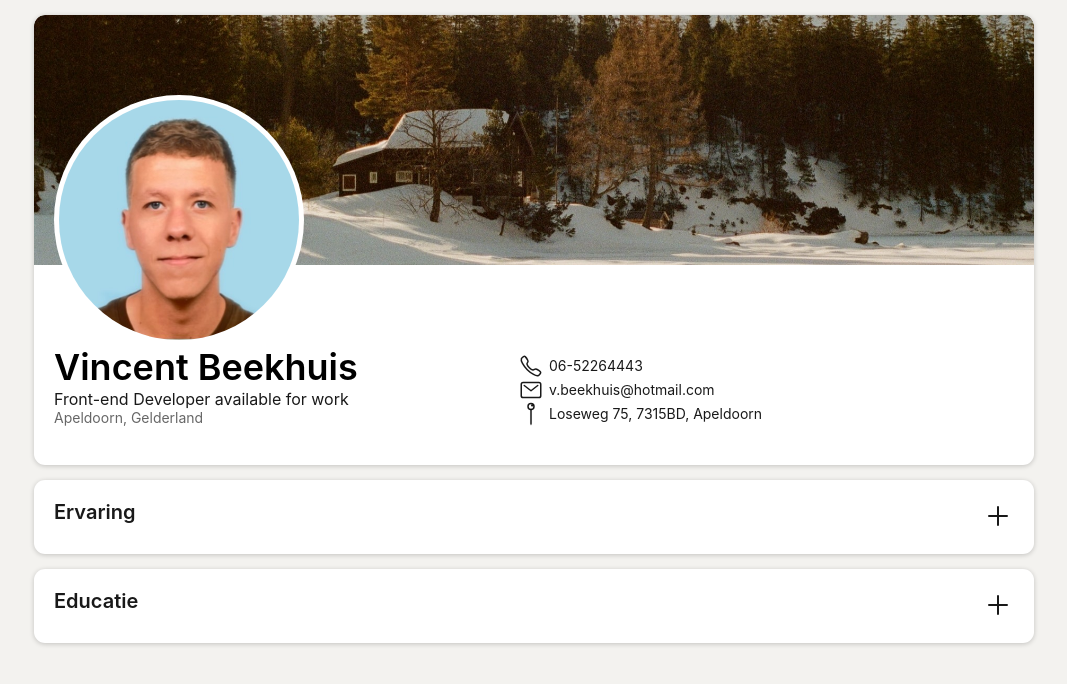
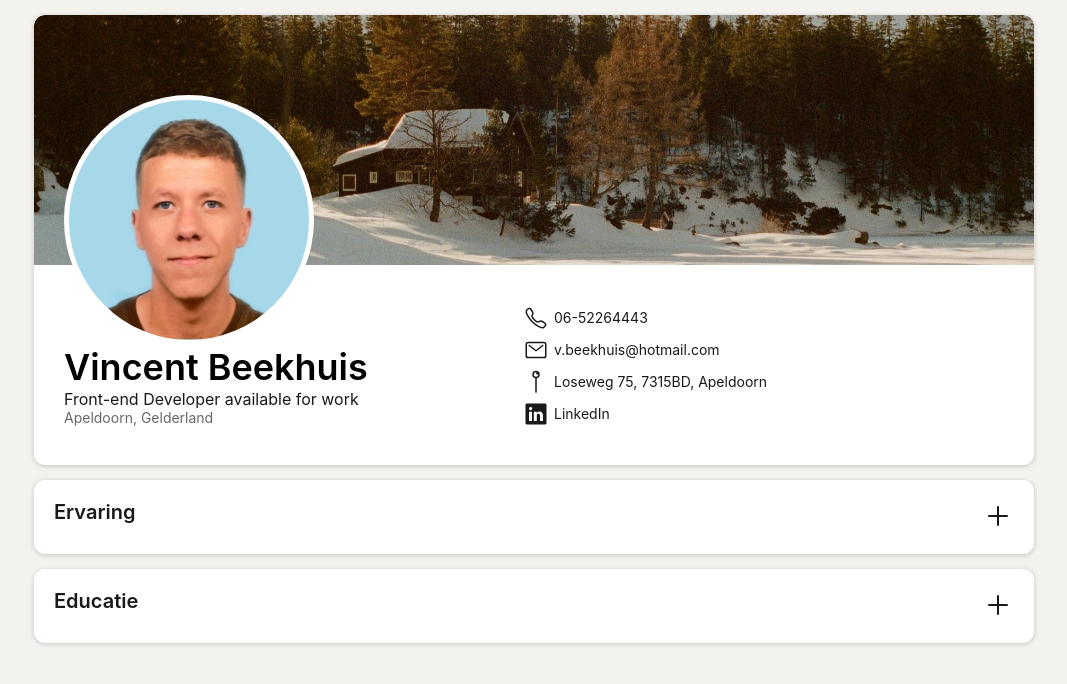
Before and after one commit to vincentBeekhuis/CV, a React (Create React App) app: page / in a window 1280 px wide. Shown: the top 684 px of the page, without its empty margins (106-1173 px from the left). Built offline with nearby package versions, Linux system fonts and the light colour scheme.

Commit message:
updated responsiveness

```diff
--- a/src/Components/Header/Header.js
+++ b/src/Components/Header/Header.js
@@ -2,7 +2,12 @@ import React from "react";
 import portretVincent from "../../Img/portretVincent.jfif";
 import mainHeaderImage from "../../Img/mainHeaderImage.jpg";
 import { IonIcon } from "@ionic/react";
-import { callOutline, mailOutline, pinOutline } from "ionicons/icons";
+import {
+  callOutline,
+  mailOutline,
+  pinOutline,
+  logoLinkedin,
+} from "ionicons/icons";
 
 import styles from "./Header.module.css";
 const Header = (props) => {
@@ -35,15 +40,34 @@ const Header = (props) => {
         <div className={styles["contacts"]}>
           <div className={styles["contacts-detail"]}>
             <IonIcon className={styles["contacts-icon"]} icon={callOutline} />
-            <span>06-52264443</span>
+            <span>
+              <a href="tel:06-52264443">06-52264443</a>
+            </span>
           </div>
           <div className={styles["contacts-detail"]}>
             <IonIcon className={styles["contacts-icon"]} icon={mailOutline} />
-            <span>v.beekhuis@hotmail.com</span>
+            <span>
+              <a href="mailto:v.beekhuis@hotmail.com">v.beekhuis@hotmail.com</a>
+            </span>
           </div>
           <div className={styles["contacts-detail"]}>
             <IonIcon className={styles["contacts-icon"]} icon={pinOutline} />
-            <span>Loseweg 75, 7315BD, Apeldoorn</span>
+            <span>
+              <a href="https://goo.gl/maps/Y2GMf2Y72VS69qp96" target="_blank">
+                Loseweg 75, 7315BD, Apeldoorn
+              </a>
+            </span>
+          </div>
+          <div className={styles["contacts-detail"]}>
+            <IonIcon className={styles["contacts-icon"]} icon={logoLinkedin} />
+            <span>
+              <a
+                href="https://www.linkedin.com/in/vincent-beekhuis-280526a8/"
+                target="_blank"
+              >
+                LinkedIn
+              </a>
+            </span>
           </div>
         </div>
       </div>
--- a/src/Components/Header/Header.module.css
+++ b/src/Components/Header/Header.module.css
@@ -22,7 +22,7 @@
 .heading-information {
   position: relative;
   /* left: 4.5rem; */
-  padding-left: 2rem;
+  padding-left: 3rem;
   top: 8rem;
   width: 95%;
   display: grid;
@@ -36,6 +36,9 @@
 }
 .contacts {
   grid-row: 2/-1;
+  display: flex;
+  flex-direction: column;
+  gap: 0.8rem;
   align-self: flex-end;
 }
 .contacts-detail {
@@ -45,6 +48,18 @@
   font-size: 1.4rem;
   color: rgba(0, 0, 0, 0.9);
   line-height: 24px;
+}
+
+.contacts-detail a:link,
+.contacts-detail a:visited {
+  text-decoration: none;
+  /* font-weight: 500; */
+  color: rgba(0, 0, 0, 0.9);
+}
+
+.contacts-detail a:hover,
+.contacts-detail a:active {
+  font-weight: 500;
 }
 .contacts-icon {
   font-size: 2.4rem;
@@ -87,10 +102,6 @@
 }
 
 @media (max-width: 1000px) {
-  .main-header {
-    /* height: 50rem; */
-  }
-
   .heading-information {
     grid-template-columns: 2fr 1.5fr;
   }
@@ -102,7 +113,7 @@
 
 @media (max-width: 600px) {
   .main-header {
-    height: 50.5rem;
+    height: 55.5rem;
   }
   .heading-information {
     grid-template-columns: 1fr;
--- a/src/Components/Nav/SideNav.module.css
+++ b/src/Components/Nav/SideNav.module.css
@@ -4,7 +4,7 @@
 }
 
 .side-nav-bar {
-  opacity: 0;
+  opacity: 100;
   position: fixed;
   min-width: 20rem;
   max-width: 30rem;
@@ -14,8 +14,8 @@
   left: 0;
 }
 
-@media (min-width: 1460px) {
+@media (max-width: 1460px) {
   .side-nav-bar {
-    opacity: 100;
+    visibility: hidden;
   }
 }
--- a/src/Components/WerkErvaring/WerkErvaringItem.js
+++ b/src/Components/WerkErvaring/WerkErvaringItem.js
@@ -36,8 +36,10 @@ const WerkErvaringItem = (props) => {
 
   return (
     <div className={styles["container"]}>
-      <img alt="bedrijfslogo" src={logo} className={styles["logo"]} />
-      <div>
+      <div className={styles["image-box"]}>
+        <img alt="bedrijfslogo" src={logo} className={styles["logo"]} />
+      </div>
+      <div className={styles["heading-box"]}>
         <h3 className={styles["heading-secondary"]}>{werkgever}</h3>
         <p className={styles["heading-tertiary"]}>{functieTitel}</p>
         <p className={styles["heading-quaternary"]}>
--- a/src/Components/WerkErvaring/WerkErvaringItem.module.css
+++ b/src/Components/WerkErvaring/WerkErvaringItem.module.css
@@ -5,7 +5,14 @@
   border-bottom: 1px solid rgba(0, 0, 0, 0.1);
   padding: 1.5rem;
 }
+.image-box {
+  grid-row: 1/3;
+  align-self: center;
+}
 
+.heading-box {
+  align-self: flex-end;
+}
 .flex-container {
   display: flex;
   gap: 2rem;
```
